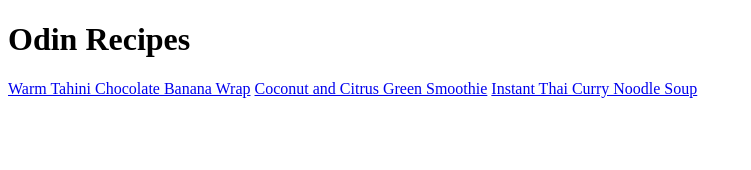
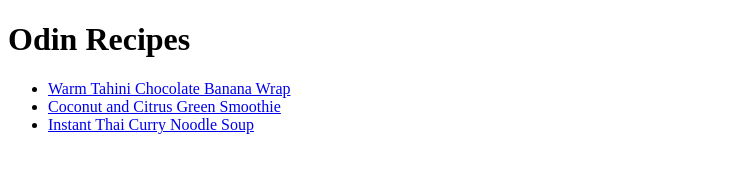
Before and after one commit to Matthias-Wolf/odin-recipes, a plain HTML site: page index.html in a window 1280 px wide. Shown: the whole page, without its empty margins (0-751 px from the left). Drawn offline with Linux system fonts and the light colour scheme.

Commit message:
Add recipe links to a list

```diff
--- a/index.html
+++ b/index.html
@@ -8,8 +8,10 @@
 
     <body>
         <h1>Odin Recipes</h1>
-        <a href="./recipes/warm-tahini-chocolate-banana-wrap.html">Warm Tahini Chocolate Banana Wrap</a>
-        <a href="./recipes/coconut-and-citrus-green-smoothie.html">Coconut and Citrus Green Smoothie</a>
-        <a href="./recipes/instant-thai-curry-noodle-soup.html">Instant Thai Curry Noodle Soup</a>
+        <ul>
+            <li><a href="./recipes/warm-tahini-chocolate-banana-wrap.html">Warm Tahini Chocolate Banana Wrap</a></li>
+            <li><a href="./recipes/coconut-and-citrus-green-smoothie.html">Coconut and Citrus Green Smoothie</a></li>
+            <li><a href="./recipes/instant-thai-curry-noodle-soup.html">Instant Thai Curry Noodle Soup</a></li>
+        </ul>
     </body>
 </html>
```
